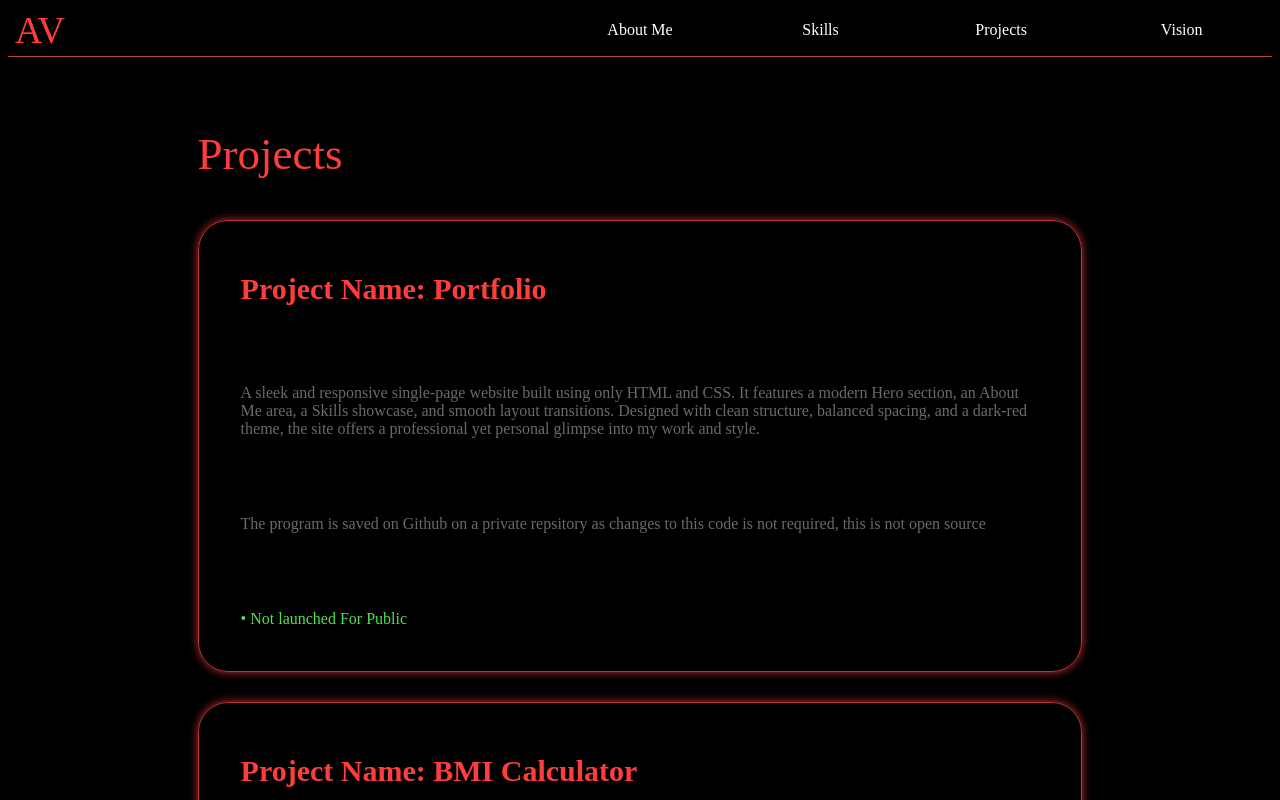
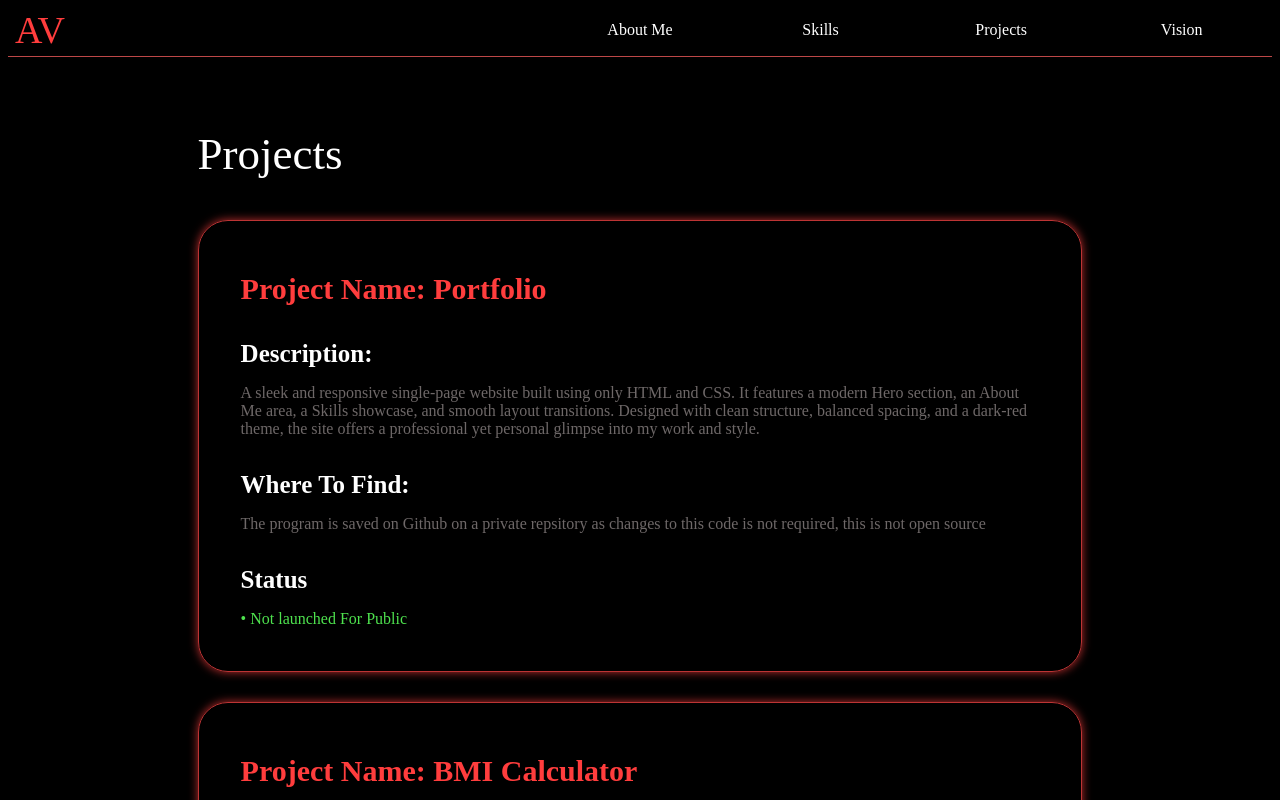
Before and after one commit to EquatorialPlough/NewPortfolio, a plain HTML site: page projects.html in a window 1280 px wide. Shown: the top 800 px of the page. Drawn offline with Linux system fonts and the light colour scheme.

Commit message:
changed font color

```diff
--- a/projects.css
+++ b/projects.css
@@ -55,6 +55,7 @@
 .ds{
     font-size: 25px;
     margin-bottom: 0px;
+    color: white;
 }
 .dts
 {
--- a/projects.html
+++ b/projects.html
@@ -46,7 +46,7 @@
 
         <div class="head">
             <div class="h">
-                <h1 style="font-size: 45px; font-weight: 400;">Projects</h1>
+                <h1 style="font-size: 45px; font-weight: 400; color: white;">Projects</h1>
             </div>
         </div>
 
@@ -60,7 +60,7 @@
 
                 <div class="d">
 
-                    <h4 class="ds">
+                    <h4 class="ds" style="color: white;">
                          Description:
                     </h4>
 
@@ -74,8 +74,8 @@
 
                 </div>
 
-                <div class="wtf">
-                    <h4 class="ds">
+                <div class="wtf" >
+                    <h4 class="ds" style="color: white;">
                         Where To Find:
                     </h4>
 
@@ -87,7 +87,7 @@
                 </div>
 
                 <div class="os">
-                    <h4 class="ds">
+                    <h4 class="ds" style="color: white;">
                         Status
                     </h4>
 
--- a/skills.css
+++ b/skills.css
@@ -97,6 +97,7 @@
     border-radius: 15px;
     transition: transform 0.3s ease;
     transition-duration: 0.3s;
+    color: white;
 }
 
 .card:hover
```
Also changed, not shown: about.html (+2 -2 lines), skills.html (+1 -1 lines), vision.html (+2 -2 lines).
